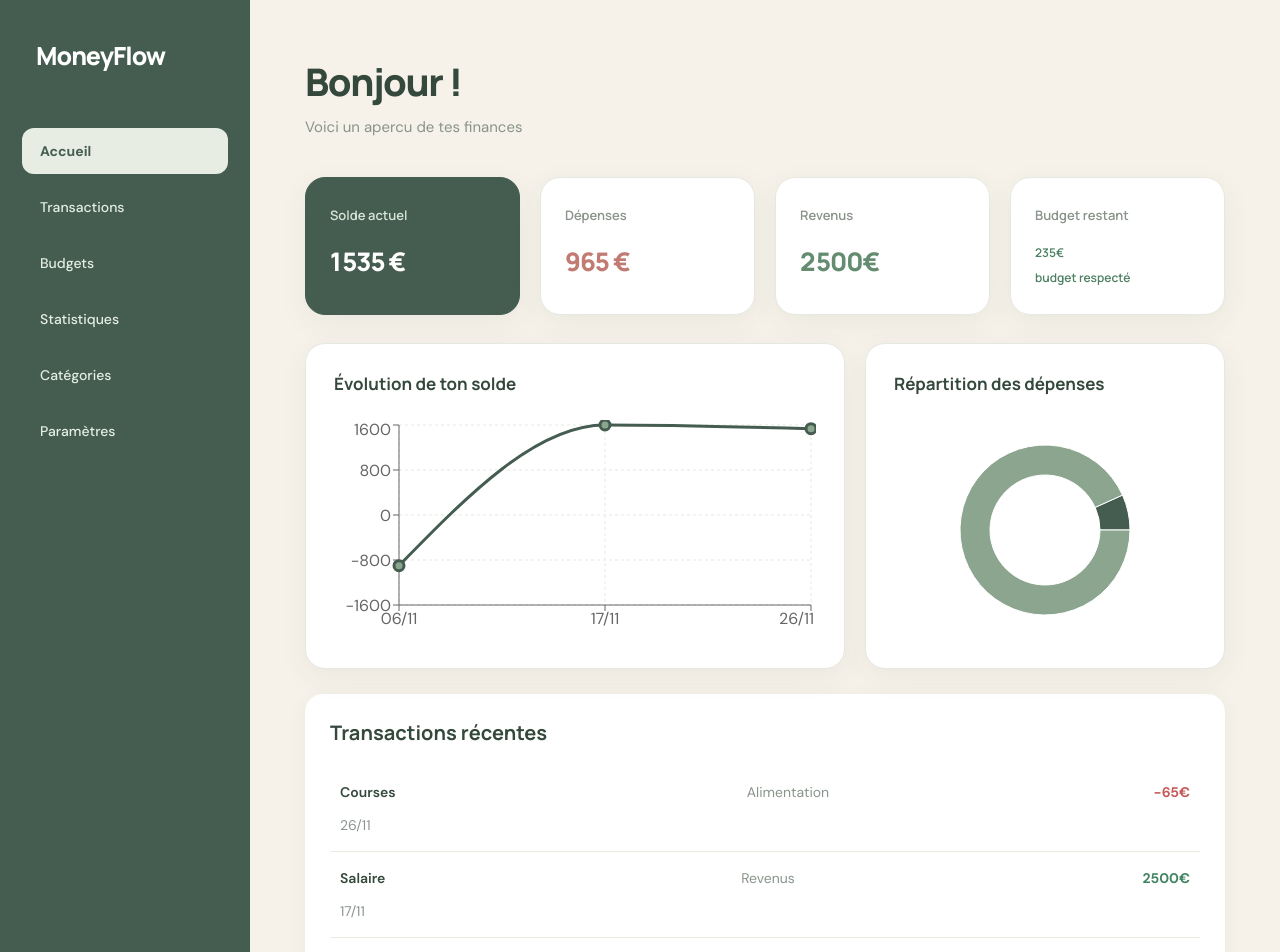
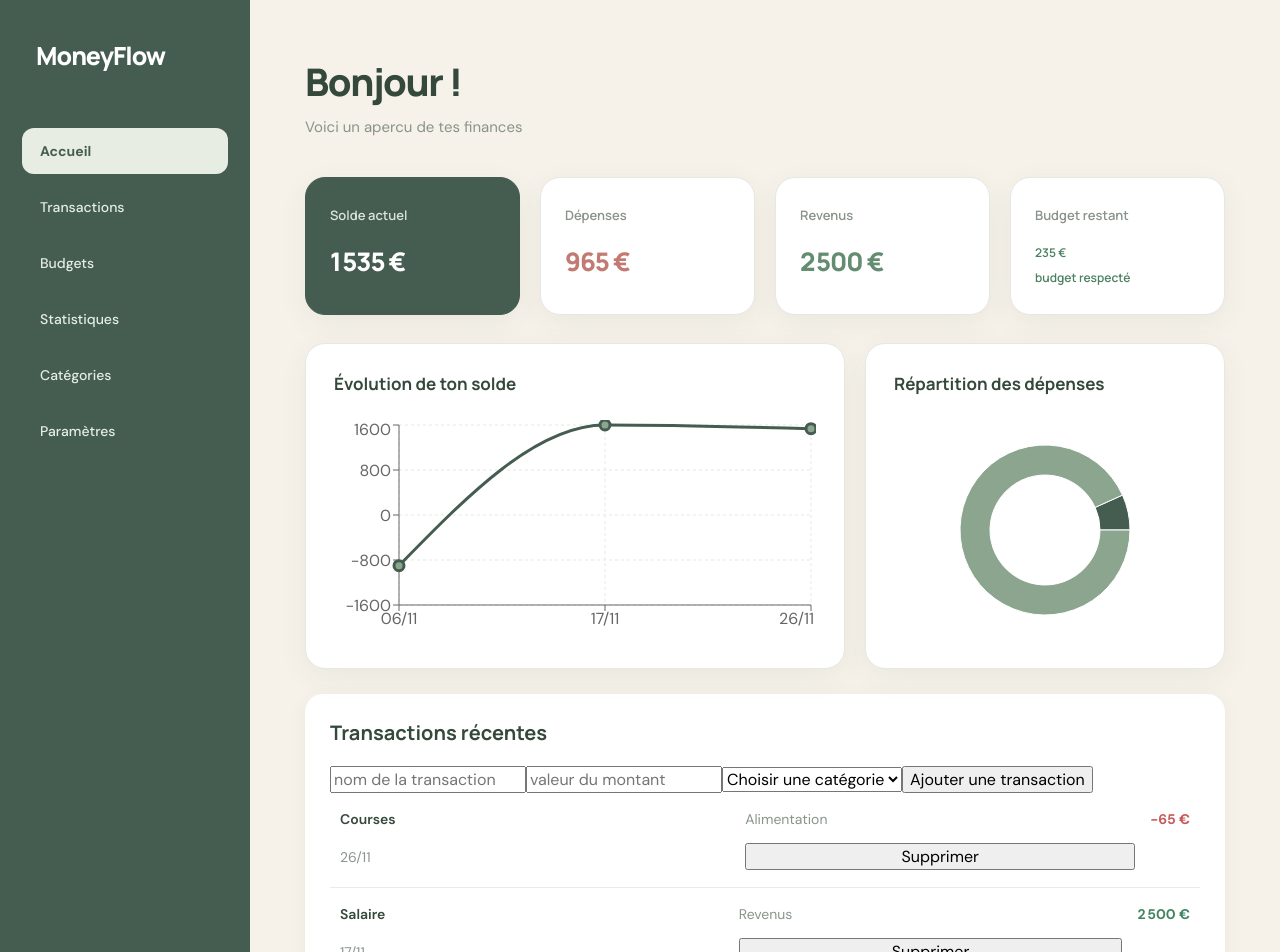
Before and after one commit to lennyalezra/moneyFlow, a React (Vite) app: page / in a window 1280 px wide. Shown: the top 952 px of the page. Built offline with nearby package versions, Linux system fonts and the light colour scheme.

Commit message:
feat: add transaction deletion and local storage

```diff
--- a/src/App.jsx
+++ b/src/App.jsx
@@ -1,4 +1,6 @@
 import './App.css';
+import {useState, useEffect} from "react";
+
 import {
   LineChart, Line, XAxis, YAxis, CartesianGrid,
   Tooltip, ResponsiveContainer, PieChart, Pie, Cell
@@ -29,47 +31,125 @@ import {
     date : "2026-11-06"
   }];
 
-const transactionTriees = transactionsData.toSorted((a,b)=> a.date.localeCompare(b.date))
-const transactionRecentes = transactionsData.toSorted((a,b) => b.date.localeCompare(a.date))
-let soldeCumule = 0;
 
-
-const evolutionSolde = transactionTriees.map((transaction)=>
-{soldeCumule = soldeCumule + transaction.montant
-return {date:transaction.date, solde: soldeCumule}}
-)
-
-
-  const transactionDepenses = transactionsData.filter ((transaction) => (
-    transaction.montant < 0 )
-  )
-
-  const depensesData = transactionDepenses.map((transaction)=>(
-  {categorie : transaction.categorie,
-   montant : Math.abs(transaction.montant)}
-))
 
 
 
 
 const COLORS = ['#455d50', '#8ba58e', '#c8b8a4', '#e8ede4'];
 
-const depenses= Math.abs( transactionDepenses.reduce ((total,transaction) => {
+
+function App(){
+const [transactions, setTransactions] = useState(JSON.parse(localStorage.getItem("transactions")) || transactionsData);
+  const [nom , setNom] = useState("");
+  const [categorie, setCategorie] = useState("");
+  const [montant, setMontant] = useState("");
+
+useEffect(() =>{
+  localStorage.setItem("transactions", JSON.stringify(transactions))
+
+}, [transactions]);
+
+
+
+
+  function ajouterTransaction() {
+  const aujourdhui = new Date();
+  const annee = aujourdhui.getFullYear();
+  const mois = aujourdhui.getMonth() + 1;
+  const jour = aujourdhui.getDate();
+
+  const dateComplete = `${annee}-${String(mois).padStart(2, "0")}-${String(jour).padStart(2, "0")}`;
+
+
+    const nouvelleTransaction = {
+    id: Date.now(),
+    nom: nom.trim(),
+    categorie: categorie.trim(),
+    montant: Number(montant),
+    date: dateComplete
+  }
+
+
+
+    const transactionsExiste = transactions.some(
+    (transaction)=> transaction.id === nouvelleTransaction.id
+  );
+
+    if (!nom.trim() || !categorie.trim() || !Number.isFinite(Number(montant)) || Number(montant)===0){
+      return
+    }
+    if (!transactionsExiste){
+    setTransactions([...transactions,nouvelleTransaction]);
+    setNom("");
+    setMontant("");
+    setCategorie("");
+    const transactionMiseAJour = [...transactions, nouvelleTransaction];
+    const resultat = JSON.stringify(transactionMiseAJour);
+    }
+}
+
+function supprimerTransaction(id) {
+  const transactionsFiltrees = transactions.filter(
+    (transaction) => transaction.id !== id
+  );
+
+  setTransactions(transactionsFiltrees);
+}
+
+
+
+  const transactionRecentes = transactions.toSorted((a,b) => b.date.localeCompare(a.date))
+
+  const transactionDepenses = transactions.filter ((transaction) => (
+    transaction.montant < 0 ))
+
+const depensesParCategorie = transactionDepenses.reduce((accumulateur,transaction)=> {
+  const categorie = transaction.categorie;
+  if (!accumulateur[categorie]){
+    accumulateur[categorie] = 0;
+  }
+  accumulateur[categorie] += Math.abs(transaction.montant)
+  return accumulateur;
+}, {});
+
+  const depensesRegroupees = Object.entries (depensesParCategorie).map(([categorie, montant])=>({
+    categorie: categorie,
+    montant: montant
+  }),
+);
+
+  const depenses= Math.abs( transactionDepenses.reduce ((total,transaction) => {
 return total + transaction.montant;
 }, 0));
-const transactionRevenus = transactionsData.filter((transaction)=>
+
+  const transactionRevenus = transactions.filter((transaction)=>
 transaction.montant > 0 )
-const budget= 1200
 
-const revenus= transactionRevenus.reduce((totale , transaction)=>{
+  const revenus= transactionRevenus.reduce((totale , transaction)=>{
   return totale + transaction.montant
 } , 0 );
 
+  const budget= 1200
 
-const soldeActuel = revenus - depenses
-const budgetRestant = budget - depenses
+  const soldeActuel = revenus - depenses
+  const budgetRestant = budget - depenses
 
-function App(){
+
+
+
+
+
+  const transactionTriees = transactions.toSorted((a,b)=> a.date.localeCompare(b.date))
+
+  let soldeCumule = 0;
+
+  const evolutionSolde = transactionTriees.map((transaction)=>
+{soldeCumule = soldeCumule + transaction.montant
+return {date:transaction.date, solde: soldeCumule}}
+)
+
+
 return(
 
 <div className='app'>
@@ -102,12 +182,12 @@ return(
 
   <div className ='stat-card'>
     <h3>Revenus</h3>
-    <p>{revenus.toLocaleString('fr-FR')}€</p>
+    <p>{revenus.toLocaleString('fr-FR')} €</p>
   </div>
 
   <div className ='stat-card'>
     <h3>Budget restant </h3>
-    <p className = { budgetRestant < 0 ? "budget-danger" : "budget-success" }>{budgetRestant.toLocaleString ('fr-FR')}€</p>
+    <p className = { budgetRestant < 0 ? "budget-danger" : "budget-success" }>{budgetRestant.toLocaleString ('fr-FR')} €</p>
     <p className ={budgetRestant < 0 ? "budget-danger" : "budget-success"} >
       { budgetRestant < 0 ? "budget dépassé" : "budget respecté"} </p>
   </div>
@@ -141,7 +221,7 @@ return(
 
   <PieChart>
   <Pie
-    data={depensesData}
+    data={depensesRegroupees}
     dataKey="montant"
     nameKey="categorie"
     cx="50%"
@@ -149,7 +229,7 @@ return(
     innerRadius={55}
     outerRadius={85}
   >
-    {depensesData.map((depense, index) => (
+    {depensesRegroupees.map((depense, index) => (
       <Cell
         key={depense.categorie}
         fill={COLORS[index]}
@@ -166,12 +246,31 @@ return(
 
   <div className = "transactions-card">
     <h2>Transactions récentes</h2>
+    <input type = "text" placeholder = "nom de la transaction" value = {nom} onChange={(event) => setNom(event.target.value)}/>
+    <input type = "number" placeholder='valeur du montant' value ={montant} onChange={(event) =>setMontant(event.target.value)}/>
+    <select  value ={categorie} onChange={(event) =>setCategorie(event.target.value)}>
+    <option value = ""> Choisir une catégorie</option>
+    <option value ="Alimentation">Alimentation</option>
+    <option value ="Logement">Logement</option>
+    <option value ="Transport">Transport</option>
+    <option value ="Loisirs">Loisirs</option>
+    <option value ="Shopping">Shopping</option>
+    <option value ="Santé">Santé</option>
+    <option value ="Abonnement">Abonnement</option>
+    <option value ="Revenus">Revenus</option>
+    <option value ="Autres">Autres</option>
+
+
+    </select>
+
+    <button onClick={ajouterTransaction}>Ajouter une transaction</button>
     {transactionRecentes.map((transaction) => (
       <div className = "transaction-item"  key = {transaction.id}>
       <p> {transaction.nom }</p>
       <p> {transaction.categorie}</p>
-      <p className= {transaction.montant < 0 ? "montant-negatif" : "montant-positif"}> {transaction.montant}€</p>
+      <p className= {transaction.montant < 0 ? "montant-negatif" : "montant-positif"}> {transaction.montant.toLocaleString('fr-FR')} €</p>
       <p className = "transaction-date">{transaction.date.slice(8,10) + "/" + transaction.date.slice(5,7)}</p>
+      <button onClick={() => supprimerTransaction(transaction.id)}>Supprimer</button>
       </div>
 ))}
   </div>
```
